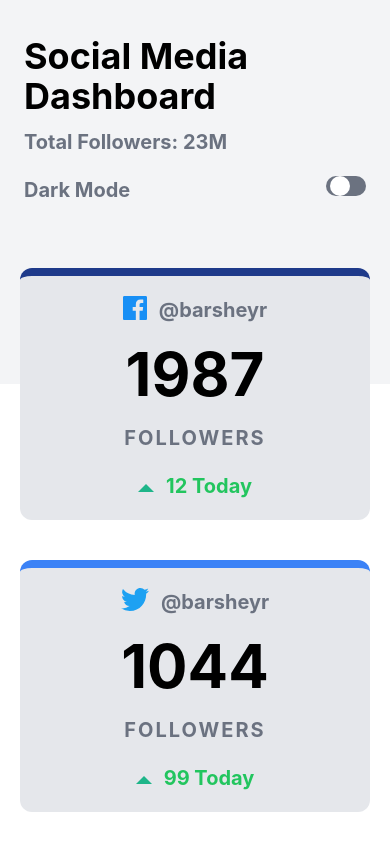
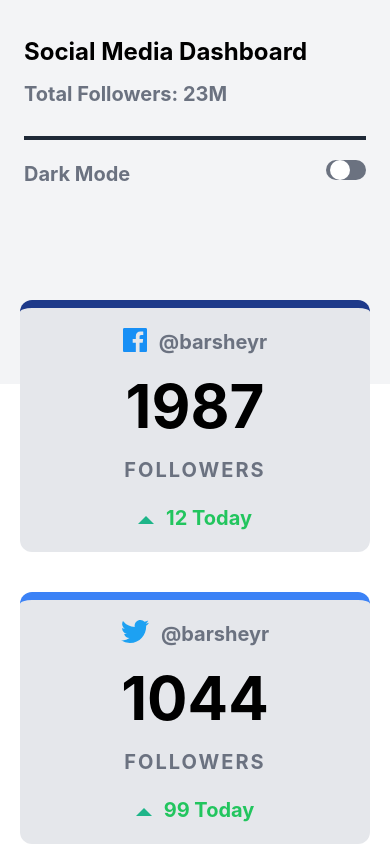
Before and after one commit to Barsheyr/social-media-theme, a website: page index.html in a window 390 px wide. Shown: the top 844 px of the page. Drawn offline with Linux system fonts and the light colour scheme.

Commit message:
another commit

```diff
--- a/index.html
+++ b/index.html
@@ -16,8 +16,12 @@
 
             <div class="container mx-auto p-6 flex flex-col h-96 space-y-7 md:h-60 md:flex md:flex-row md:justify-between">
                 <div class="mt-3 md:mt-3">
-                    <h1 class="text-4xl font-bold font-inter dark:text-gray-200"> Social Media Dashboard </h1>
+                    <h1 class="text-2xl font-bold font-inter dark:text-gray-200 md:text-4xl"> Social Media Dashboard </h1>
                     <p class="font-bold text-gray-500 mt-3 text-xl"> Total Followers: 23M </p>
+                </div>
+
+                <div>
+                    <div class="w-full h-1 bg-gray-800 md:hidden"></div>
                 </div>
 
                 <div class="flex flex-col space-x-3 md:flex md:flex-row md:justify-between">
@@ -38,7 +42,7 @@
         </div>
     </header>
 
-    <div class="cards absolute top-52  md:top-28 w-full dark:bg-gray-900">
+    <div class="cards absolute top-60 md:top-28 w-full dark:bg-gray-900">
         <div class=" container mx-auto p-5 md:flex flex-row items-center justify-between md:space-x-12">
             <!---------------first card------------->
             <div class="flex flex-col items-center space-y-5 bg-gray-200 dark:bg-gray-800 mt-10 py-5 border-t-8 border-t-blue-900 rounded-xl md:w-1/4 md:p-5">
```
Also changed, not shown: css/main.css.
